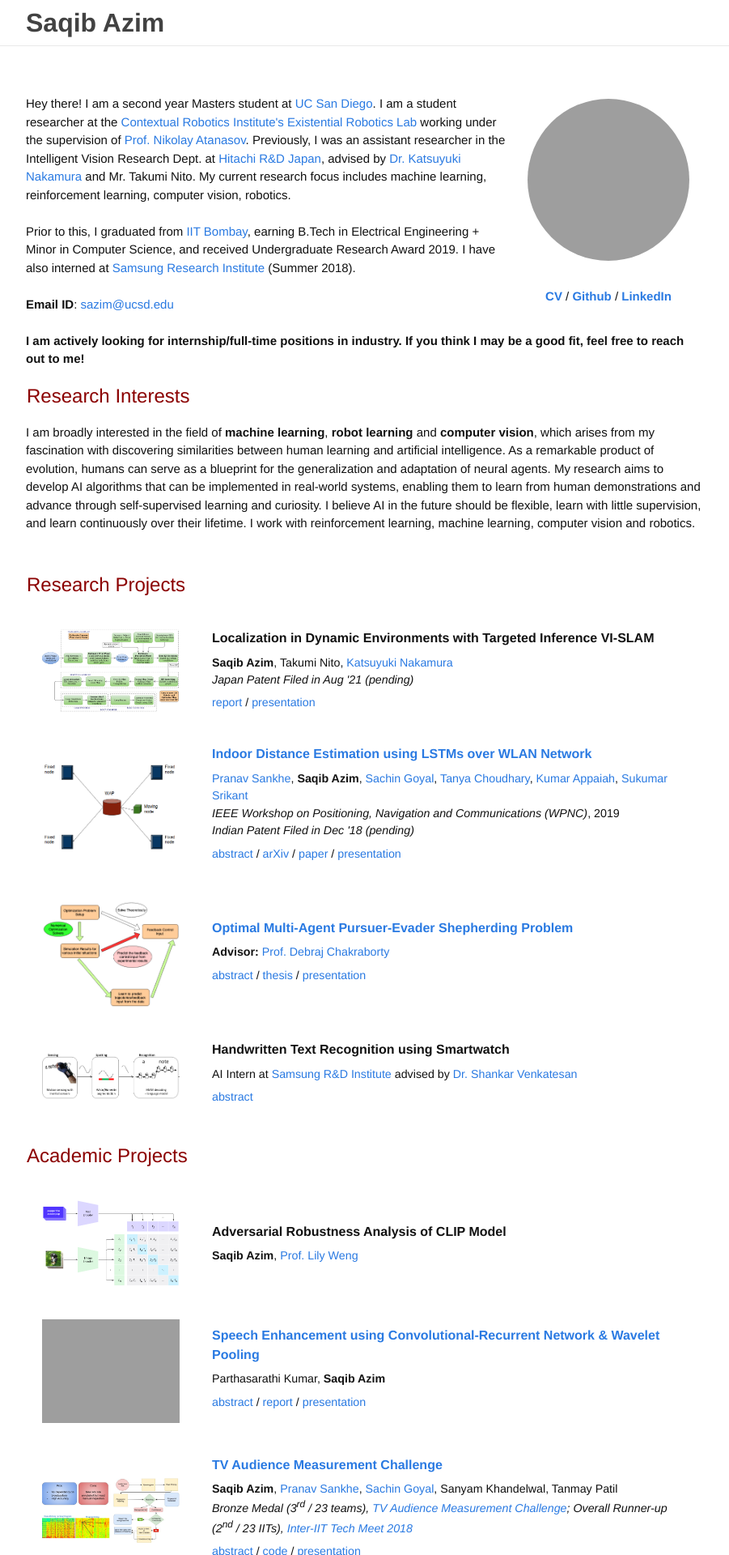
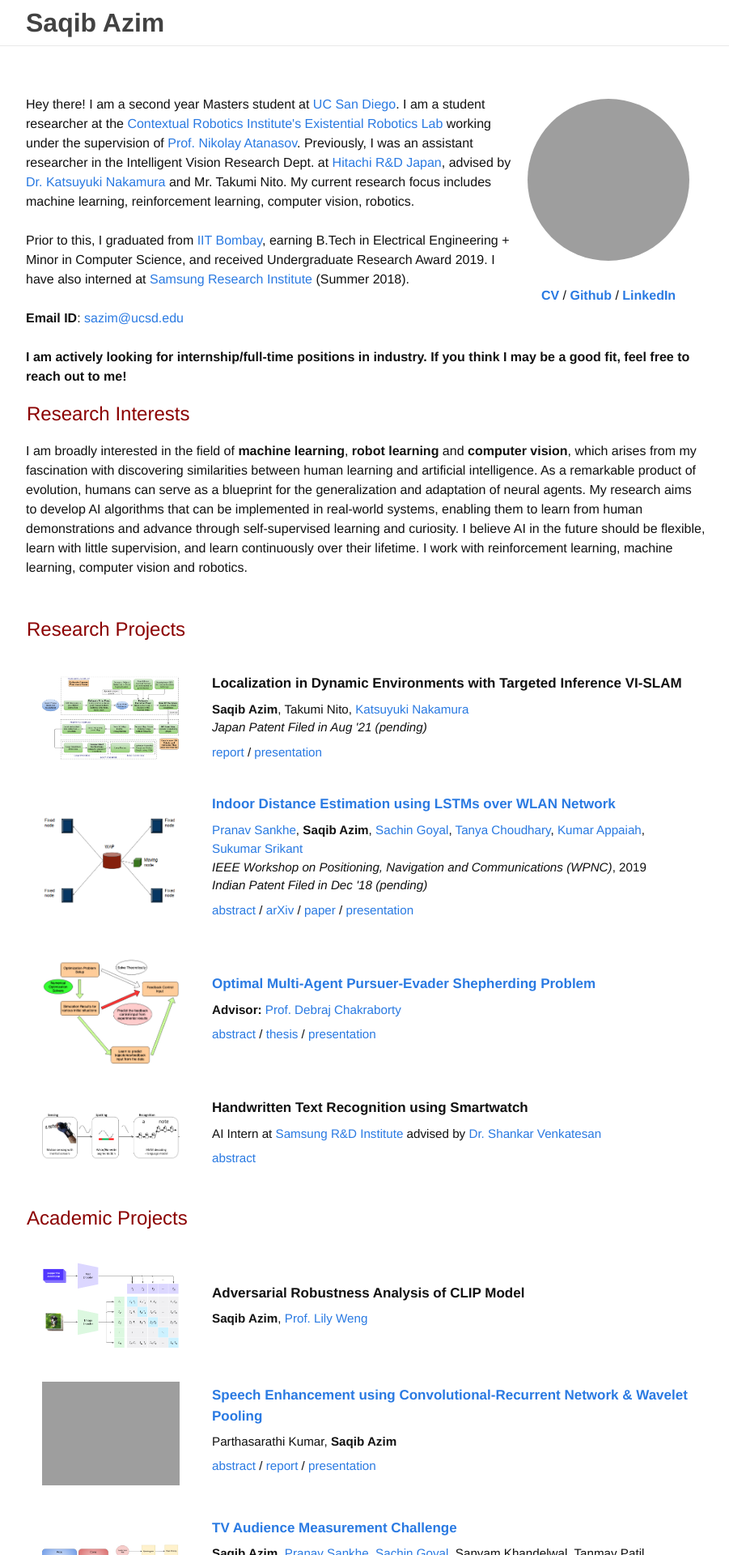
Before and after one commit to saqib1707/saqib1707.github.io, a Jekyll site: the page built from index.md, in a window 1280 px wide. Shown: the top 1920 px of the page at 81% size, without its empty margins (188-1089 px from the left). Built offline with Jekyll 4.4.1, drawn with Linux system fonts in a browser that asks for light colours; comment, search, counter and statistics services are not loaded; grey boxes are pictures that could not be loaded.

Commit message:
increased font to 16

```diff
--- a/css/main.scss
+++ b/css/main.scss
@@ -8,9 +8,10 @@
 $page-heading-font-family: "Titillium Web", Verdana, Helvetica, Arial;
 // $base-font-family: 'Lato', Verdana, Helvetica, sans-serif;
 // $base-font-family: Baskerville, "Baskerville Old Face", "Hoefler Text", Garamond, "Times New Roman", serif;
-$base-font-size:   15px;
+$base-font-size:   16px;
 $base-font-weight: 400;
 $small-font-size:  $base-font-size * 0.95;
+$very-small-font-size: $base-font-size * 0.85;
 $base-line-height: 1.5;
 
 $spacing-unit:     30px;
```
